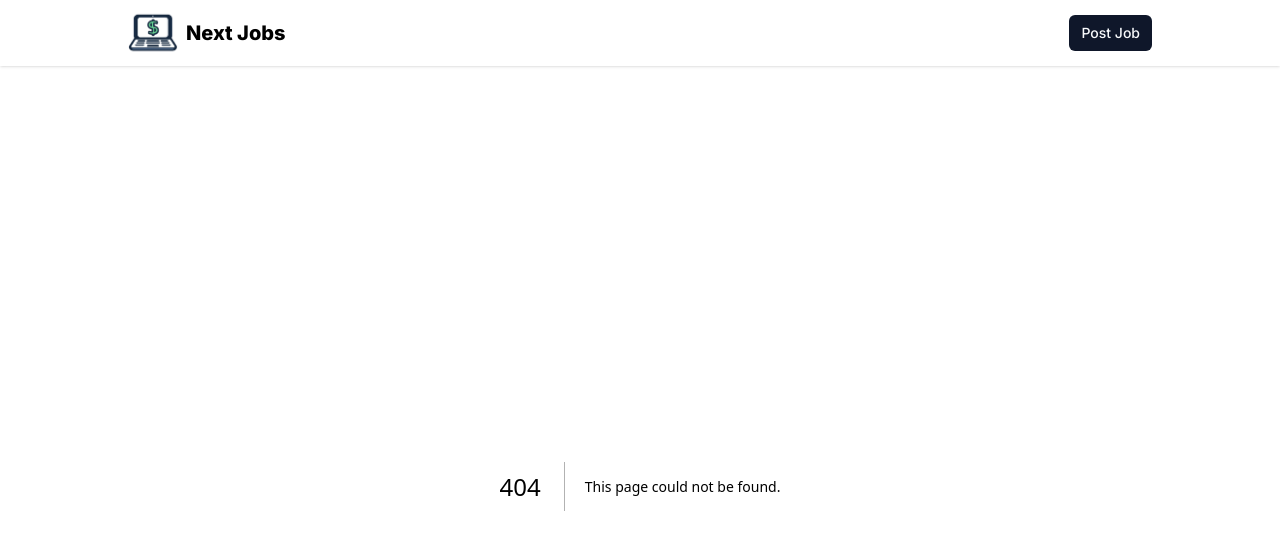
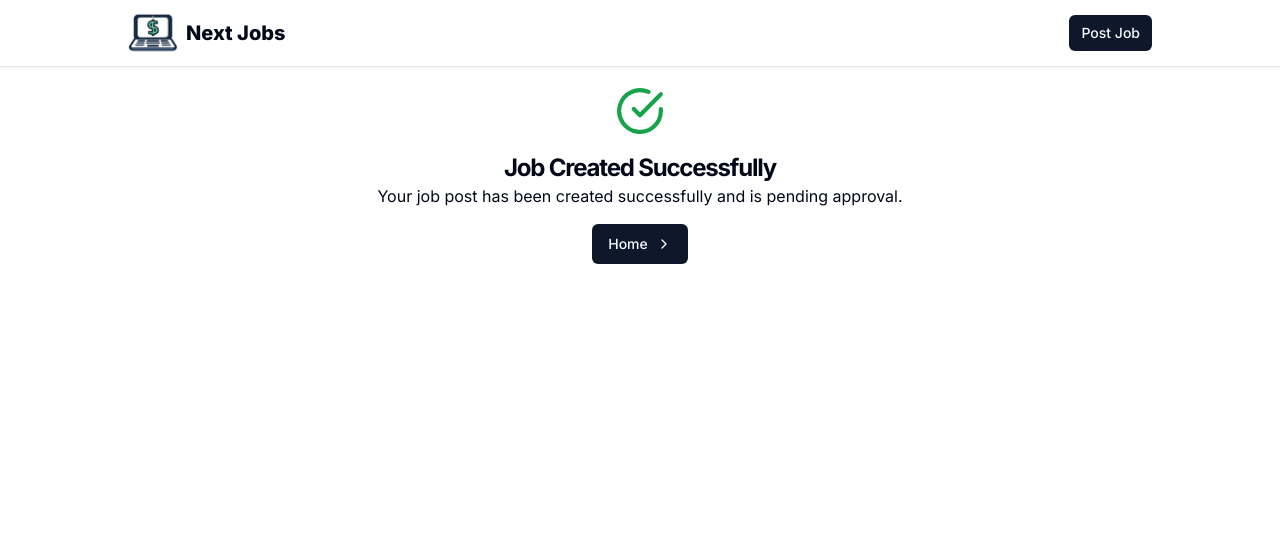
Before and after one commit to Matin297/next-jobs, a Next.js app: page /job/success in a window 1280 px wide. Before the commit this address had no page. Shown: the top 550 px of the page. Built offline with nearby package versions, Linux system fonts and the light colour scheme.

Commit message:
add a success page for creating a job

```diff
--- /dev/null
+++ b/app/job/success/page.tsx
@@ -0,0 +1,25 @@
+import Link from "next/link";
+import { Button } from "@/components/ui";
+import { CheckCircle, ChevronRight } from "lucide-react";
+
+export default function JobCreateSuccess() {
+  return (
+    <div className="space-y-4 text-center">
+      <CheckCircle size={50} className="m-auto text-green-600" />
+      <div>
+        <h2 className="text-2xl font-bold tracking-tighter">
+          <span>Job Created Successfully</span>
+        </h2>
+        <p>
+          Your job post has been created successfully and is pending approval.
+        </p>
+      </div>
+      <Button asChild>
+        <Link href="/" className="flex items-center gap-2">
+          <span>Home</span>
+          <ChevronRight size={16} />
+        </Link>
+      </Button>
+    </div>
+  );
+}
```
